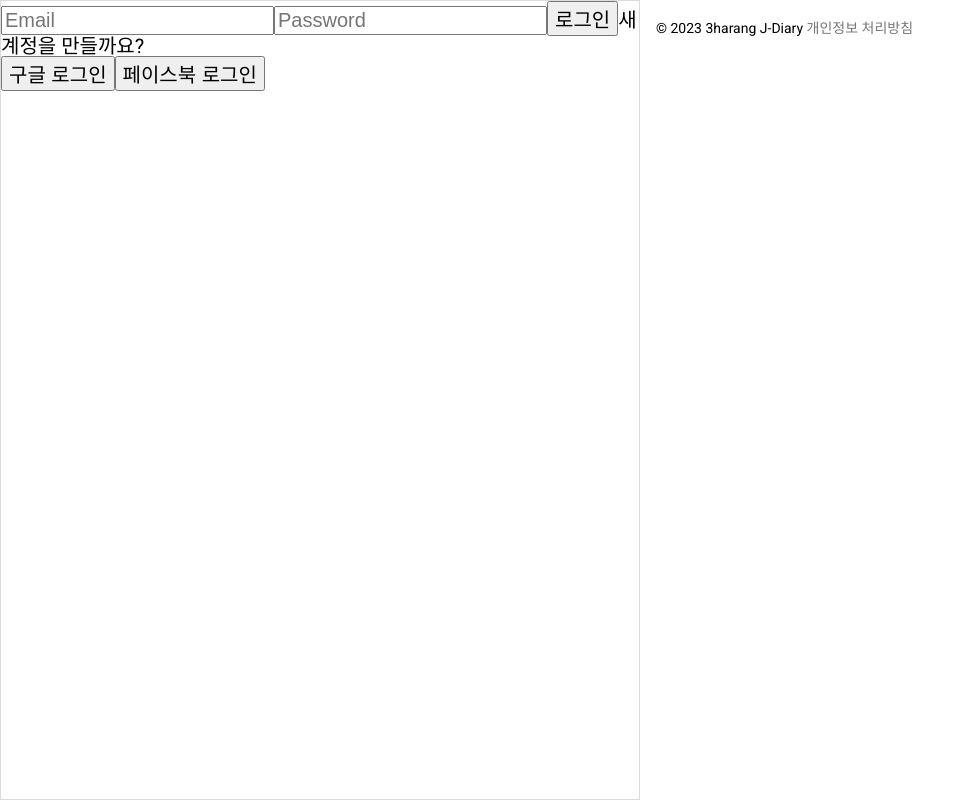
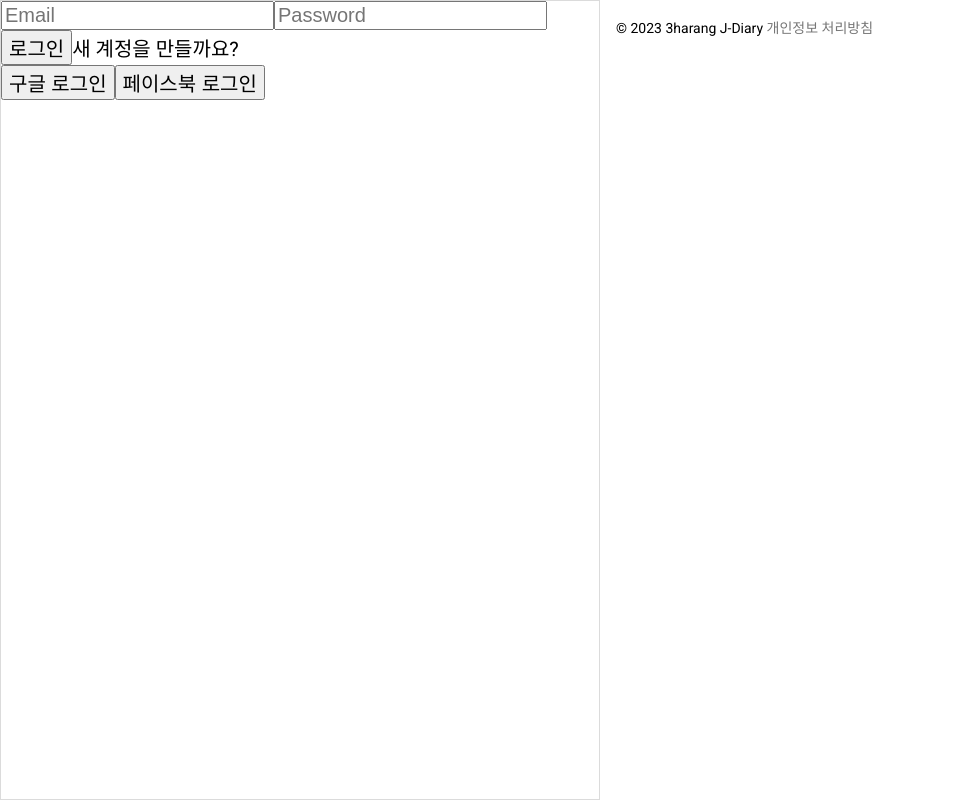
Before and after one commit to jungjaeseung/j-diary, a React (Create React App) app: page / in a window 1280 px wide. Shown: the whole page, without its empty margins (0-974 px from the left). Built offline with nearby package versions, Linux system fonts and the light colour scheme; no server answers.

Commit message:
1.3.1 Update Responsive Design
*Header와 Aside의 반응형 디자인 업데이트

```diff
--- a/src/components/App.module.css
+++ b/src/components/App.module.css
@@ -1,8 +1,8 @@
 @import url(../variables.css);
 .appContainer {
   display: flex;
-  width: 100%;
   height: 100vh;
+  flex: 1;
 }
 
 .loadingContainer {
--- a/src/components/Aside.module.css
+++ b/src/components/Aside.module.css
@@ -1,7 +1,7 @@
 @import url(../variables.css);
 
 .asideContainer {
-  width: 350px;
+  width: 400px;
   padding: 16px;
 }
 .asideInput {
@@ -18,7 +18,11 @@
   border-radius: 16px;
   border: 1px solid var(--line-gray-color);
 }
-
+@media screen and (max-width: 1085px) {
+  .asideContainer {
+    width: 330px;
+  }
+}
 @media screen and (max-width: 1020px) {
   .asideContainer {
     display: none;
--- a/src/components/Navigation.module.css
+++ b/src/components/Navigation.module.css
@@ -1,7 +1,7 @@
 @import url(../variables.css);
 
 .header {
-  width: 30%;
+  flex: 1;
   height: 100vh;
   display: flex;
   justify-content: flex-end;
@@ -41,7 +41,6 @@
   height: 58px;
   display: flex;
   align-items: center;
-  margin-left: 10px;
 }
 .navIconContainer {
   width: 100%;
@@ -50,13 +49,12 @@
   align-items: center;
 }
 .navIcon {
-  width: 34px;
+  width: 60px;
   height: 58px;
   display: flex;
   justify-content: center;
   align-items: center;
   cursor: pointer;
-  margin-right: 12px;
 }
 .navIconContainer > span {
   font-size: 20px;
@@ -73,16 +71,13 @@
   .headerContainer {
     width: 20%;
     min-width: 70px;
-    margin-left: 15px;
   }
 }
 @media screen and (max-width: 1020px) {
   .header {
-    width: 15%;
-    min-width: 85px;
+    min-width: 60px;
   }
   .headerContainer {
-    min-width: 70px;
-    margin-left: 15px;
+    min-width: 60px;
   }
 }
--- a/src/components/Router.module.css
+++ b/src/components/Router.module.css
@@ -1,19 +1,26 @@
 @import url(../variables.css);
 
 .main {
-  width: 100%;
+  flex: 2;
   display: flex;
 }
 
 .contentContainer {
-  max-width: 50%;
-  min-width: 550px;
+  width: 600px;
   border: 1px solid var(--line-gray-color);
 }
 
-@media screen and (max-width: 635px) {
+@media screen and (max-width: 1020px) {
+  .main {
+    flex: 4;
+  }
+}
+@media screen and (max-width: 660px) {
   .contentContainer {
     width: 100%;
     min-width: 100%;
   }
+  .main {
+    flex: 12;
+  }
 }
--- a/src/routes/Profile.tsx
+++ b/src/routes/Profile.tsx
@@ -16,6 +16,7 @@ const Profile = (): JSX.Element => {
   return (
     <>
       <span>Profile 프로필</span>
+      <br />
       <button onClick={onLogoutClick}>로그아웃</button>
     </>
   );
--- a/src/styles.css
+++ b/src/styles.css
@@ -20,7 +20,9 @@ code {
   font-family: source-code-pro, Menlo, Monaco, Consolas, "Courier New",
     monospace;
 }
-
+#root {
+  display: flex;
+}
 .fw400 {
   font-weight: 400;
 }
```
